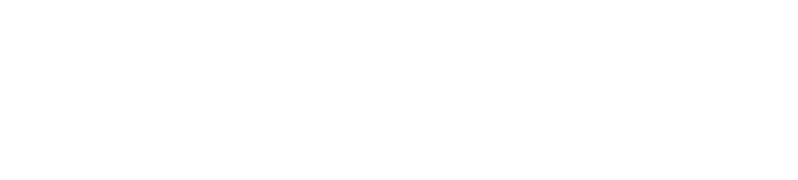
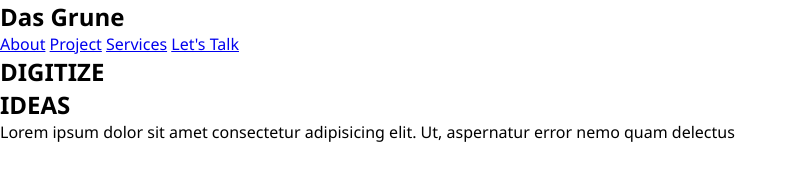
Before and after one commit to siraajul/MiniLandingPage, a plain HTML site: page index.html in a window 1280 px wide. Shown: the whole page, without its empty margins (0-798 px from the left). Drawn offline with nearby package versions, Linux system fonts and the light colour scheme.

Commit message:
add remix icon CDN

```diff
--- a/index.html
+++ b/index.html
@@ -5,6 +5,39 @@
     <meta name="viewport" content="width=device-width, initial-scale=1.0" />
     <title>Document</title>
     <link rel="stylesheet" href="style.css" />
+    <link
+      href="https://cdn.jsdelivr.net/npm/remixicon@4.5.0/fonts/remixicon.css"
+      rel="stylesheet"
+    />
   </head>
-  <body></body>
+  <body>
+    <main>
+      <!--Navigation Bar-->
+      <nav>
+        <h2>Das Grune</h2>
+        <div class="part2">
+          <a href="http://">About</a>
+          <a href="http://">Project</a>
+          <a href="http://">Services</a>
+          <a href="http://">Let's Talk</a>
+        </div>
+      </nav>
+      <!--Main Section-->
+      <section>
+        <div id="herotext1">
+          <h1>DIGITIZE</h1>
+          <div id="video">
+            <div class="play"></div>
+          </div>
+        </div>
+        <div id="herotext2">
+          <h1>IDEAS</h1>
+          <p>
+            Lorem ipsum dolor sit amet consectetur adipisicing elit. Ut,
+            aspernatur error nemo quam delectus
+          </p>
+        </div>
+      </section>
+    </main>
+  </body>
 </html>
```
